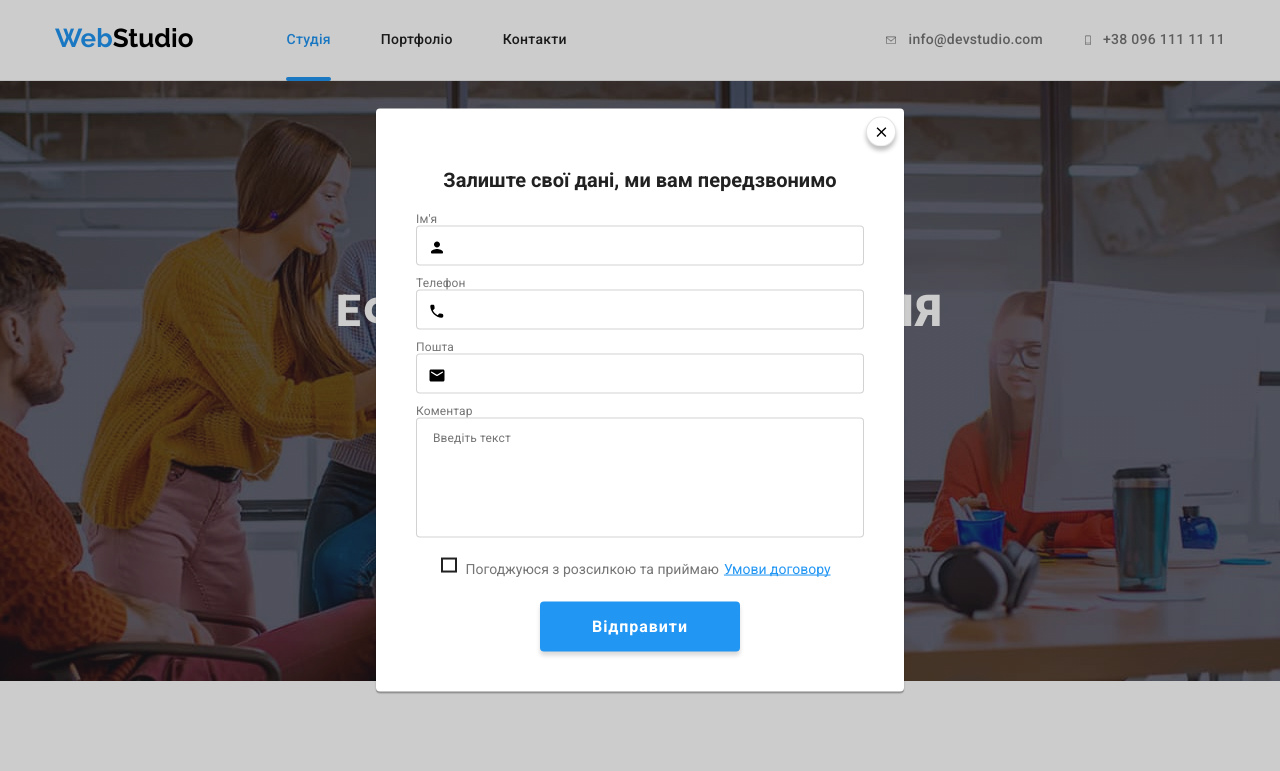
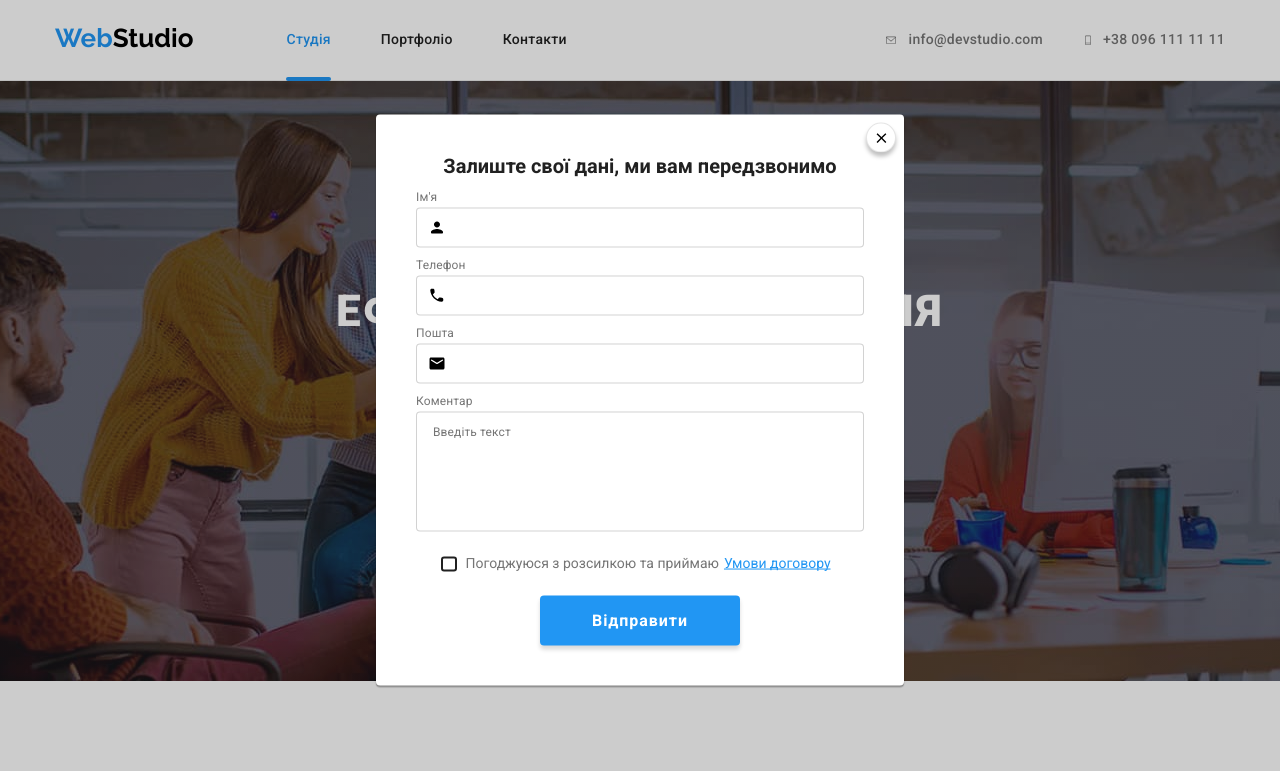
Before and after one commit to Nataliia1512/goit-markup-hw-06, a plain HTML site: page index.html in a window 1280 px wide. Both pictures are taken after a click on the button "Замовити послугу". Shown: the top 771 px of the page. Drawn offline with nearby package versions, Linux system fonts and the light colour scheme.

Commit message:
last changes hw6

```diff
--- a/css/styles.css
+++ b/css/styles.css
@@ -626,7 +626,7 @@ width: 270px;
 
 }
 .footer-social-media {
-margin-left: 70px;
+margin-left: 93px;
 }
 .social-media {
     display: flex;
@@ -671,10 +671,11 @@ background-color: var(--accent-color);
 .subscription {
     display: flex;
     flex-direction: column;
-    margin-left: auto;
+    margin-left: 93px;
 }
 
 .subscription-title {
+    margin-top: 0;
     margin-bottom: 20px;
 
     font-weight: 700;
@@ -857,6 +858,7 @@ background-color: var(--accent-color);
     width: 100%;
     height: 100%;
     background-color: rgba(0, 0, 0, 0.2);
+    padding: 40px;
 
     opacity: 1;
     transition: opacity 250ms cubic-bezier(0.4, 0, 0.2, 1);
@@ -933,6 +935,9 @@ background-color: var(--accent-color);
     font-size: 20px;
     line-height: 1.15;
     color: var(--title-text-color);
+
+    margin-top: 0;
+    margin-bottom: 12px;
 }
 
 
@@ -947,6 +952,8 @@ background-color: var(--accent-color);
     font-size: 12px;
     line-height: 1.17;
     letter-spacing: 0.01em;
+
+    margin-bottom: 4px;
 
 }
 
@@ -984,12 +991,13 @@ fill: var(--accent-color);
     display: flex;
     flex-direction: column;
     width: 100%;
+
+    margin-bottom: 20px;
 }
 
 .comments {
     width: 100%;
     height: 120px;
-    margin-bottom: 20px;
     padding: 12px 16px;
 
     border: 1px solid #21212133;
@@ -997,7 +1005,7 @@ fill: var(--accent-color);
     font-size: 12px;
     line-height: 1.17;
     letter-spacing: 0.01em;
-    color: rgba(117, 117, 117, 0.5);
+
     resize: none;
 
     transition: border 250ms cubic-bezier(0.4, 0, 0.2, 1);
@@ -1018,6 +1026,8 @@ fill: var(--accent-color);
     font-size: 14px;
     line-height: 1.7;
     color: var(--primary-text-color);
+
+    align-items: center;
 }
 
 .input-checkbox {
@@ -1031,7 +1041,7 @@ fill: var(--accent-color);
     height: 15px;
     border: 2px solid var(--title-text-color);
     transform: translate(-50%);
-    top: 4px;
+   border-radius: 3px;
     fill: var(--hero-color);
 
     cursor: pointer;
```
